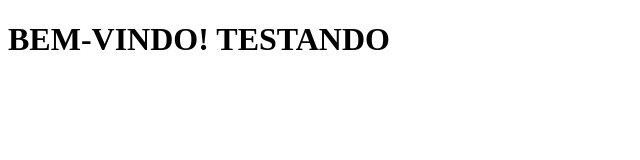
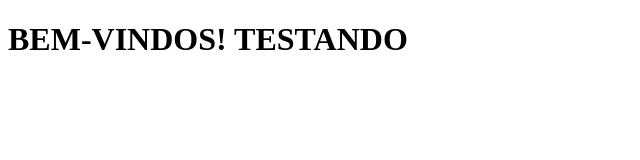
Before and after one commit to AlexandreTorturela/clone-tabnews, a Next.js app: page / in a window 1280 px wide. Shown: the top 160 px of the page, without its empty margins (0-640 px from the left). Built offline with nearby package versions, Linux system fonts and the light colour scheme.

Commit message:
alteração de `index.js` apenas para testar robô da Vercel puxando automaticamente alterações no Github

```diff
--- a/pages/index.js
+++ b/pages/index.js
@@ -1,5 +1,5 @@
 function Home() {
-  return <h1>BEM-VINDO! TESTANDO</h1>;
+  return <h1>BEM-VINDOS! TESTANDO</h1>;
 }
 
 export default Home;
```
